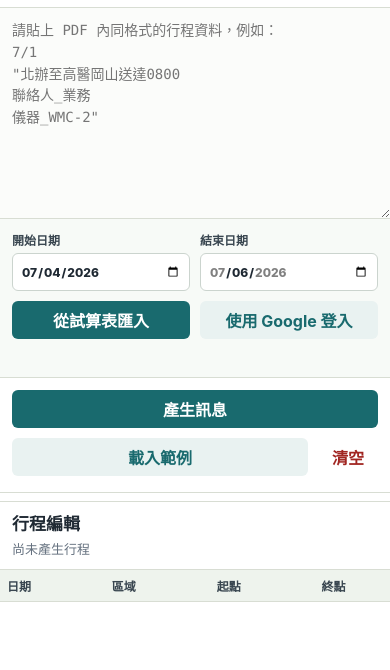
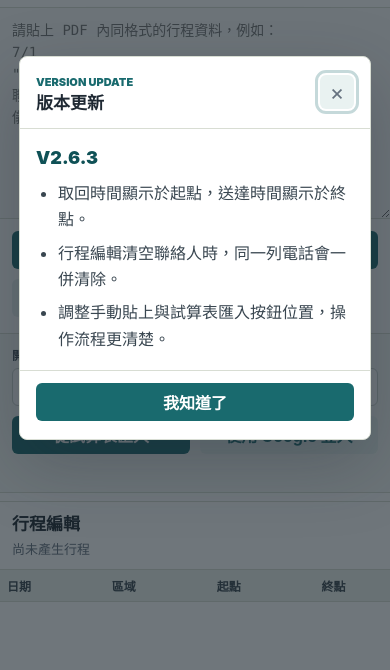
Before and after one commit to ron55663-bot/EP-V-2.0, a plain HTML site: page public/index.html in a window 390 px wide. Shown: the part 174-844 px from the top of the page. Drawn offline with Linux system fonts and the light colour scheme.

Commit message:
Add files via upload

```diff
--- a/public/app.js
+++ b/public/app.js
@@ -1,5 +1,11 @@
-const APP_VERSION = "V2.5.1";
+const APP_VERSION = "V2.6.3";
 const APP_STORAGE_KEY = "line-schedule-tool-state-v1";
+const RELEASE_STORAGE_KEY = "line-schedule-tool-seen-release";
+const RELEASE_NOTES = [
+  "取回時間顯示於起點，送達時間顯示於終點。",
+  "行程編輯清空聯絡人時，同一列電話會一併清除。",
+  "調整手動貼上與試算表匯入按鈕位置，操作流程更清楚。"
+];
 
 const NORTH_PLACES = [
   "北辦", "林長一科", "林長二科", "林長小兒", "台大", "北榮", "國桃", "敏盛", "亞東", "振興",
@@ -57,16 +63,65 @@ const loginBtn = document.getElementById("loginBtn");
 const importStatus = document.getElementById("importStatus");
 const inputPane = document.querySelector(".input-pane");
 const toggleSourceBtn = document.getElementById("toggleSourceBtn");
+const releaseDialog = document.getElementById("releaseDialog");
+const releaseVersion = document.getElementById("releaseVersion");
+const releaseNotesList = document.getElementById("releaseNotesList");
+const releaseConfirmBtn = document.getElementById("releaseConfirmBtn");
+const releaseCloseBtn = document.getElementById("releaseCloseBtn");
 
 document.getElementById("appVersion").textContent = APP_VERSION;
 setDefaultDateRange();
 restoreAppState();
+showReleaseNotesOnce();
+
+releaseConfirmBtn.addEventListener("click", closeReleaseNotes);
+releaseCloseBtn.addEventListener("click", closeReleaseNotes);
+releaseDialog.addEventListener("close", markReleaseSeen);
 
 toggleSourceBtn.addEventListener("click", () => {
   const collapsed = inputPane.classList.toggle("source-collapsed");
   toggleSourceBtn.setAttribute("aria-expanded", String(!collapsed));
   toggleSourceBtn.querySelector("span").textContent = collapsed ? "展開" : "收合";
 });
+
+function showReleaseNotesOnce() {
+  try {
+    if (localStorage.getItem(RELEASE_STORAGE_KEY) === APP_VERSION) return;
+  } catch {
+    // Show the notice when browser storage is unavailable.
+  }
+
+  releaseVersion.textContent = APP_VERSION;
+  releaseNotesList.innerHTML = "";
+  RELEASE_NOTES.forEach((note) => {
+    const item = document.createElement("li");
+    item.textContent = note;
+    releaseNotesList.appendChild(item);
+  });
+
+  if (typeof releaseDialog.showModal === "function") {
+    releaseDialog.showModal();
+  } else {
+    releaseDialog.setAttribute("open", "");
+  }
+}
+
+function closeReleaseNotes() {
+  if (typeof releaseDialog.close === "function") {
+    releaseDialog.close();
+    return;
+  }
+  releaseDialog.removeAttribute("open");
+  markReleaseSeen();
+}
+
+function markReleaseSeen() {
+  try {
+    localStorage.setItem(RELEASE_STORAGE_KEY, APP_VERSION);
+  } catch {
+    // The notice may reappear when browser storage is unavailable.
+  }
+}
 
 document.querySelectorAll(".tab-btn").forEach((button) => {
   button.addEventListener("click", () => {
@@ -384,6 +439,16 @@ function findPhoneForContact(name) {
   return directory.get(target) || "";
 }
 
+function syncContactPhone(schedule, contactValue) {
+  schedule.contactEntries = [];
+  if (!contactValue.trim()) {
+    schedule.phone = "";
+  } else if (!schedule.phone) {
+    schedule.phone = findPhoneForContact(contactValue);
+  }
+  return schedule.phone || "";
+}
+
 function classifyRegion(from) {
   if (placeMatchesList(from, SOUTH_PLACES)) return "south";
   if (placeMatchesList(from, NORTH_PLACES)) return "north";
@@ -456,12 +521,9 @@ function renderTable() {
         if (field.dataset.field === "from" || field.dataset.field === "to") {
           schedules[index].warningAcknowledged = false;
         }
-        if (field.dataset.field === "contact" && !schedules[index].phone) {
-          const matchedPhone = findPhoneForContact(field.value);
-          if (matchedPhone) {
-            schedules[index].phone = matchedPhone;
-            row.querySelector('[data-field="phone"]').value = matchedPhone;
-          }
+        if (field.dataset.field === "contact") {
+          const phoneField = row.querySelector('[data-field="phone"]');
+          phoneField.value = syncContactPhone(schedules[index], field.value);
         }
         saveAppState();
         renderOutputs();
@@ -1147,8 +1209,11 @@ function appendGrouped(lines, items) {
 function formatSchedule(item) {
   const suffix = formatTimeAction(item);
   const warning = scheduleNeedsReview(item) ? "❗️ " : "";
+  const route = item.action === "取回"
+    ? `${item.from}${suffix} 至 ${item.to}`
+    : `${item.from} 至 ${item.to}${suffix}`;
   const lines = [
-    `${warning}📍 ${item.from} 至 ${item.to}${suffix}`,
+    `${warning}📍 ${route}`,
     `👤 聯絡人：${item.contact || "業務"}`
   ];
   if (item.phone) lines.push(`📞 電話：${item.phone}`);
--- a/public/index.html
+++ b/public/index.html
@@ -42,6 +42,11 @@
         </div>
         <div id="sourceContent" class="source-content">
           <textarea id="rawInput" spellcheck="false" placeholder="請貼上 PDF 內同格式的行程資料，例如：&#10;7/1&#10;&quot;北辦至高醫岡山送達0800&#10;聯絡人_業務&#10;儀器_WMC-2&quot;"></textarea>
+          <div class="action-row">
+            <button id="parseBtn" type="button" class="primary-btn">產生訊息</button>
+            <button id="loadSampleBtn" type="button" class="ghost-btn">載入範例</button>
+            <button id="clearBtn" type="button" class="text-btn">清空欄位</button>
+          </div>
           <div class="source-controls">
             <div class="date-range">
               <label for="rangeStart">開始日期
@@ -56,11 +61,6 @@
               <button id="loginBtn" type="button" class="ghost-btn">使用 Google 登入</button>
             </div>
             <p id="importStatus" class="import-status" aria-live="polite"></p>
-          </div>
-          <div class="action-row">
-            <button id="parseBtn" type="button" class="primary-btn">產生訊息</button>
-            <button id="loadSampleBtn" type="button" class="ghost-btn">載入範例</button>
-            <button id="clearBtn" type="button" class="text-btn">清空</button>
           </div>
         </div>
       </div>
@@ -169,6 +169,23 @@
     <footer class="app-footer">Designed by Ron, with assistance from Billy. <span id="appVersion"></span></footer>
   </main>
 
+  <dialog id="releaseDialog" class="release-dialog" aria-labelledby="releaseTitle">
+    <div class="release-head">
+      <div>
+        <p class="release-kicker">VERSION UPDATE</p>
+        <h2 id="releaseTitle">版本更新</h2>
+      </div>
+      <button id="releaseCloseBtn" type="button" class="dialog-close-btn" aria-label="關閉">×</button>
+    </div>
+    <div class="release-body">
+      <p id="releaseVersion" class="release-version"></p>
+      <ul id="releaseNotesList" class="release-notes-list"></ul>
+    </div>
+    <div class="release-actions">
+      <button id="releaseConfirmBtn" type="button" class="primary-btn">我知道了</button>
+    </div>
+  </dialog>
+
   <template id="rowTemplate">
     <tr>
       <td><input data-field="date"></td>
--- a/public/styles.css
+++ b/public/styles.css
@@ -133,6 +133,83 @@ button:disabled {
   text-align: center;
   font-size: 12px;
   font-weight: 700;
+}
+
+.release-dialog {
+  width: min(480px, calc(100% - 28px));
+  max-height: calc(100vh - 32px);
+  margin: auto;
+  overflow: auto;
+  border: 1px solid var(--line);
+  border-radius: 8px;
+  padding: 0;
+  color: var(--ink);
+  background: var(--panel);
+  box-shadow: 0 24px 70px rgba(31, 41, 51, 0.28);
+}
+
+.release-dialog::backdrop {
+  background: rgba(24, 34, 43, 0.62);
+}
+
+.release-head {
+  display: flex;
+  align-items: flex-start;
+  justify-content: space-between;
+  gap: 16px;
+  padding: 18px 20px 14px;
+  border-bottom: 1px solid var(--line);
+}
+
+.release-kicker {
+  margin: 0 0 3px;
+  color: var(--accent);
+  font-size: 11px;
+  font-weight: 900;
+}
+
+.dialog-close-btn {
+  width: 34px;
+  height: 34px;
+  border-radius: 6px;
+  color: var(--muted);
+  background: var(--soft);
+  font-size: 22px;
+  line-height: 1;
+}
+
+.dialog-close-btn:hover {
+  color: var(--ink);
+  background: #d9e9e7;
+}
+
+.release-body {
+  padding: 18px 20px;
+}
+
+.release-version {
+  margin: 0 0 12px;
+  color: var(--accent-strong);
+  font-size: 18px;
+  font-weight: 900;
+}
+
+.release-notes-list {
+  margin: 0;
+  padding-left: 22px;
+  color: #394650;
+  line-height: 1.65;
+}
+
+.release-notes-list li + li {
+  margin-top: 7px;
+}
+
+.release-actions {
+  display: flex;
+  justify-content: flex-end;
+  padding: 12px 20px 18px;
+  border-top: 1px solid var(--line);
 }
 
 .workspace,
@@ -836,4 +913,23 @@ td input[data-field="contact"] {
   .app-footer {
     padding: 16px 12px 0;
   }
+
+  .release-dialog {
+    width: calc(100% - 20px);
+  }
+
+  .release-head,
+  .release-body {
+    padding-right: 16px;
+    padding-left: 16px;
+  }
+
+  .release-actions {
+    padding-right: 16px;
+    padding-left: 16px;
+  }
+
+  .release-actions .primary-btn {
+    width: 100%;
+  }
 }
```
